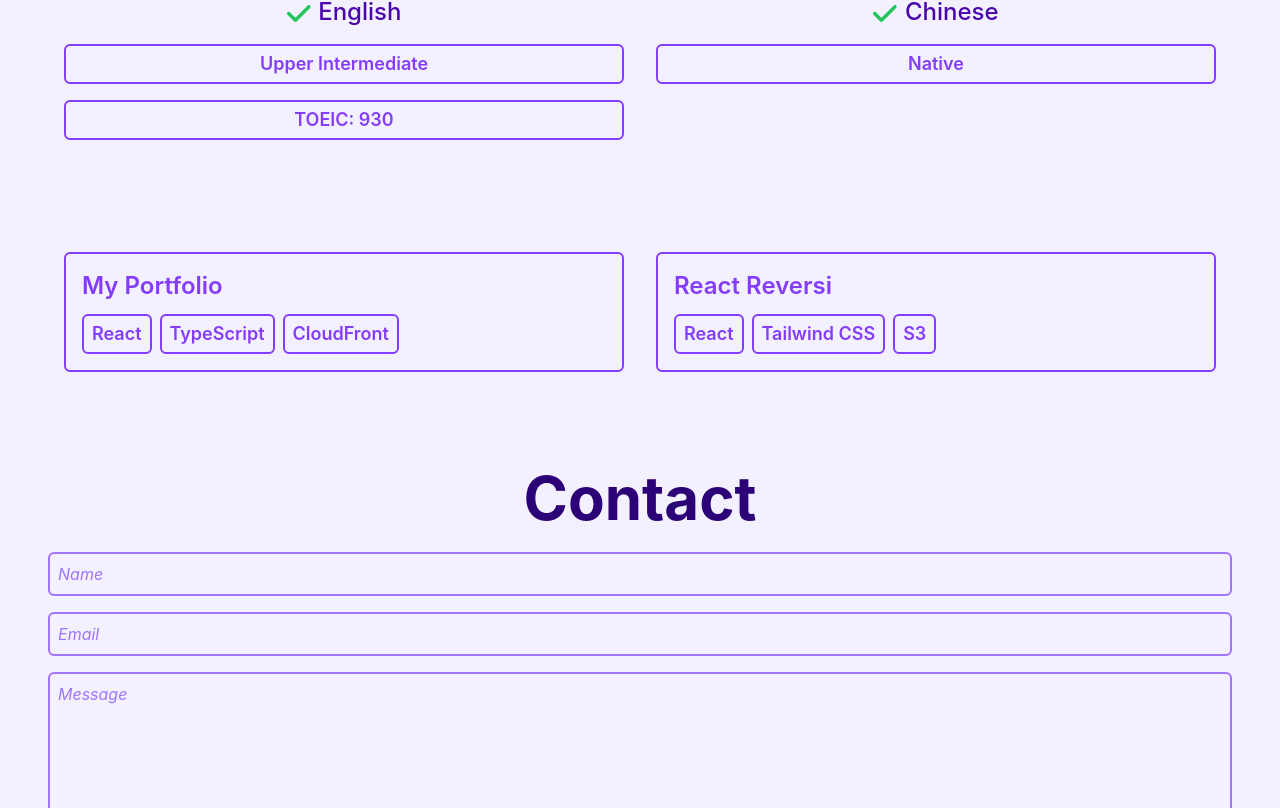
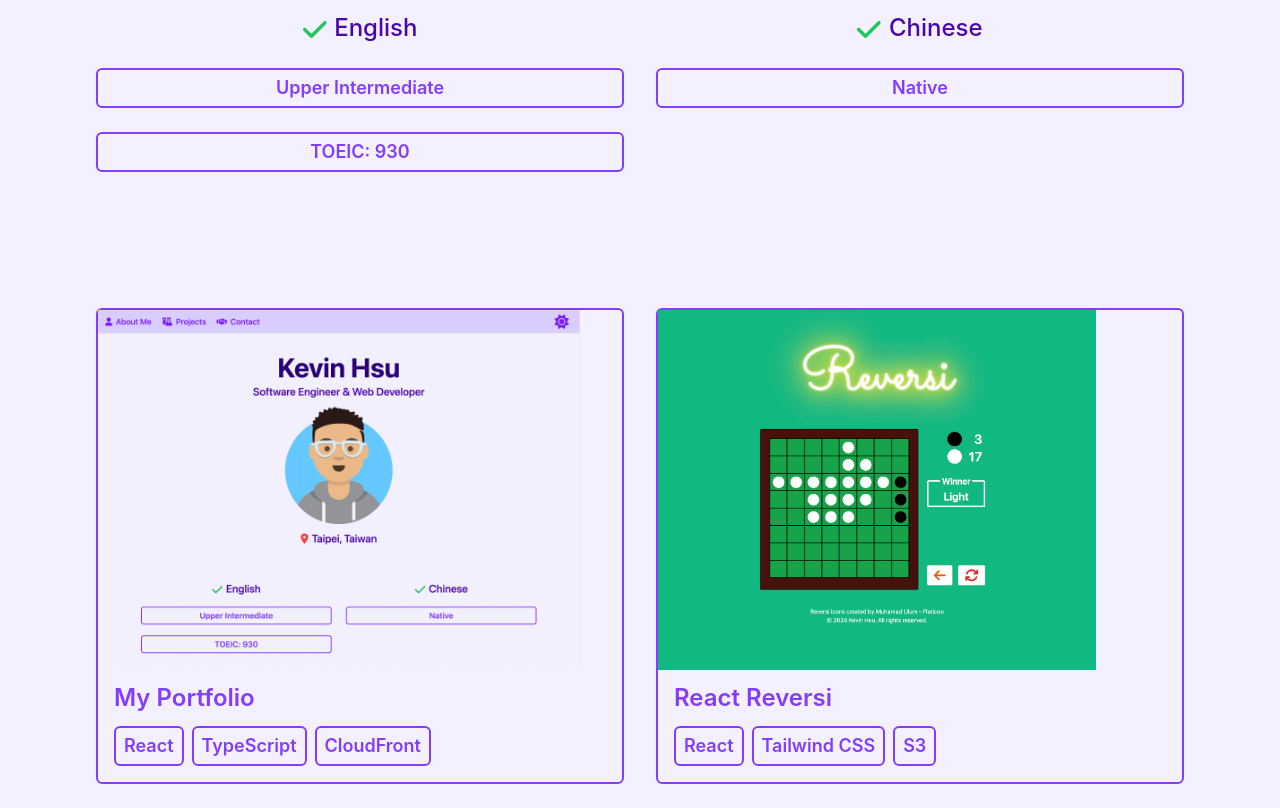
Before and after one commit to heyimkaijoe/my-portfolio, a React (Vite) app: page / in a window 1280 px wide. Shown: the part 592-1400 px from the top of the page. Built offline with nearby package versions, Linux system fonts and the light colour scheme; no server answers.

Commit message:
Add: project previews

```diff
--- a/components/Contact/index.tsx
+++ b/components/Contact/index.tsx
@@ -1,6 +1,6 @@
 export default function Contact() {
     return (
-        <div id="contact" className="mx-4 md:mx-12">
+        <div id="contact" className="mx-4 md:mx-32">
             <h1 className="title mb-6">Contact</h1>
             <form action={import.meta.env.VITE_GETFORM_URL} method="POST" className="flex flex-col gap-2 md:gap-4">
                 <input type="text" name="name" placeholder="Name" className="input" />
--- a/components/Intro/index.tsx
+++ b/components/Intro/index.tsx
@@ -19,7 +19,7 @@ export default function Intro() {
                     <span className="md:text-2xl text-prheart-900 dark:text-prheart-100">{loc}</span>
                 </li>
 
-                <li className="mt-4 p-4 md:p-8 mx-4 md:mx-8">
+                <li className="mt-4 p-4 md:p-12 mx-4 md:mx-12">
                     <ul className="grid grid-cols-2 gap-4 md:gap-8 mt-4">
                         <LanguageCard
                             name={languages[0].name}
--- a/components/LanguageCard/index.tsx
+++ b/components/LanguageCard/index.tsx
@@ -14,9 +14,9 @@ export default function LanguageCard({ name, proficiency, toeic }: {
             </div>
 
             <ul>
-                <li className="my-2 md:my-4 card-sm">{proficiency}</li>
+                <li className="my-2 md:my-6 card-sm">{proficiency}</li>
                 {toeic &&
-                <li className="my-2 md:my-4 card-sm">TOEIC: {toeic}</li>}
+                <li className="my-2 md:my-6 card-sm">TOEIC: {toeic}</li>}
             </ul>
         </li>
     );
--- a/components/ProjectCard/index.tsx
+++ b/components/ProjectCard/index.tsx
@@ -1,10 +1,18 @@
-export default function ProjectCard({ name, skills }: { name: string, skills: Array<string> }) {
+export default function ProjectCard({ name, skills, imgUrl, link }: {
+    name: string,
+    skills: Array<string>,
+    imgUrl: string,
+    link?: string,
+}) {
     return (
-        <li className="dark-box p-4">
-            <div className="md:text-2xl mb-3 text-left">{name}</div>
-            <div className="flex gap-2">
-                {skills.map((skill) => <div key={skill} className="card-sm">{skill}</div>)}
-            </div>
+        <li className="dark-box">
+            <a href={link} className="overflow-hidden hover:opacity-80">
+                <img src={imgUrl} alt={name} className="object-cover h-[360px]" />
+                <div className="md:text-2xl text-left my-3 px-4">{name}</div>
+                <div className="flex gap-2 px-4 pb-4">
+                    {skills.map((skill) => <div key={skill} className="card-sm">{skill}</div>)}
+                </div>
+            </a>
         </li>
     );
 }
--- a/components/Projects/index.tsx
+++ b/components/Projects/index.tsx
@@ -3,10 +3,18 @@ import ProjectCard from '../ProjectCard';
 
 export default function Projects() {
     return (
-        <ul id="projects" className="pt-4 md:pt-16 mx-8 md:mx-16 grid grid-cols-1 md:grid-cols-2 gap-4 md:gap-8 text-lg font-semibold">
-            {/* TODO: add preview */}
-            <ProjectCard name={projects[0].name} skills={projects[0].skills}/>
-            <ProjectCard name={projects[1].name} skills={projects[1].skills}/>
+        <ul id="projects" className="pt-4 md:pt-16 mx-8 md:mx-24 grid grid-cols-1 md:grid-cols-2 gap-4 md:gap-8 text-lg font-semibold">
+            <ProjectCard
+                name={projects[0].name}
+                skills={projects[0].skills}
+                imgUrl={projects[0].imgUrl}
+            />
+            <ProjectCard
+                name={projects[1].name}
+                skills={projects[1].skills}
+                imgUrl={projects[1].imgUrl}
+                link={projects[1].link}
+            />
         </ul>
     );
 }
--- a/data/projects.ts
+++ b/data/projects.ts
@@ -1,15 +1,20 @@
 interface ProjectProp {
     name: string;
     skills: Array<string>;
+    imgUrl: string;
+    link?: string;
 };
 
 export const projects: ReadonlyArray<ProjectProp> = [
     {
         name: "My Portfolio",
         skills: ["React", "TypeScript", "CloudFront"],
+        imgUrl: "/src/assets/images/projects/my-portfolio.png",
     },
     {
         name: "React Reversi",
         skills: ["React", "Tailwind CSS", "S3"],
+        imgUrl: "/src/assets/images/projects/react-reversi.png",
+        link: "http://reversibykchsu.com/",
     },
 ];
--- a/src/App.css
+++ b/src/App.css
@@ -1,6 +1,5 @@
 #root {
-  margin: 0 auto;
-  text-align: center;
+  @apply mx-auto text-center;
 }
 
 .light-box {
```
Also changed, not shown: src/assets/images/projects/my-portfolio.png (added), src/assets/images/projects/react-reversi.png (added).
